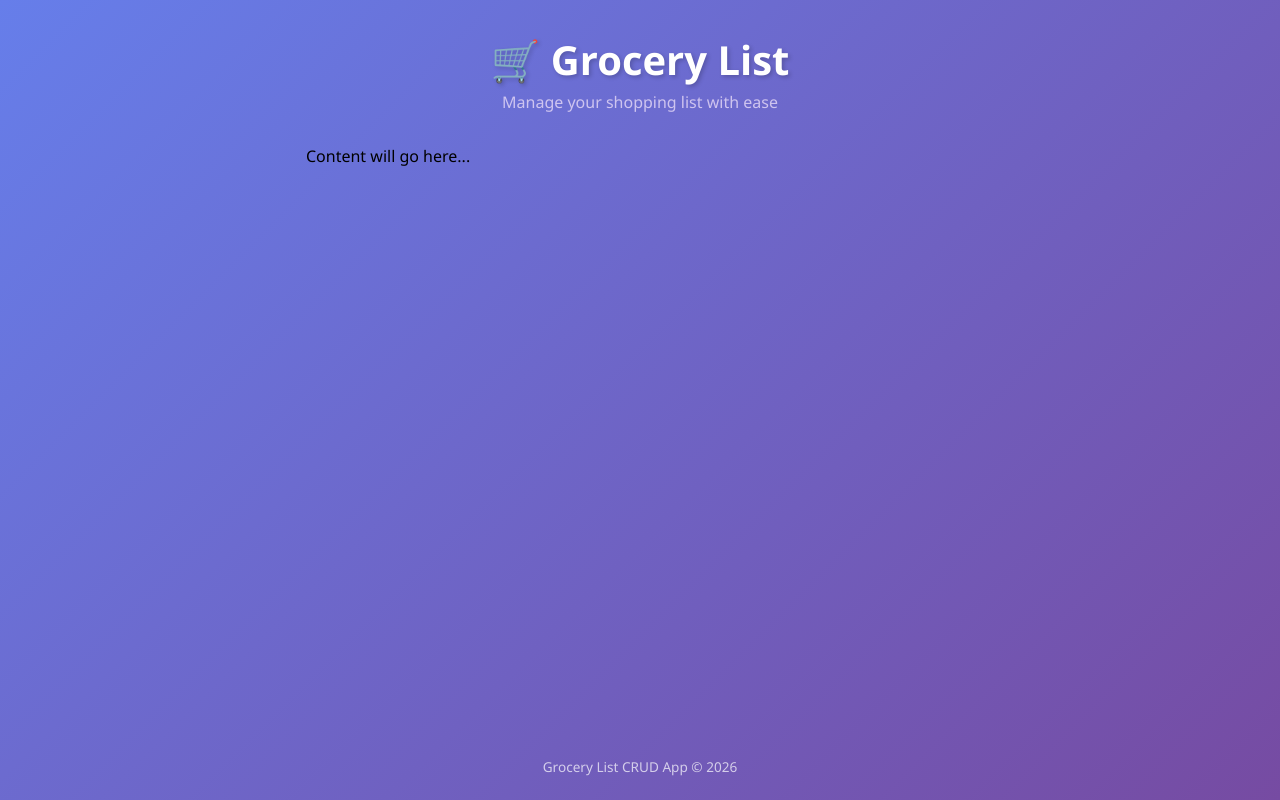
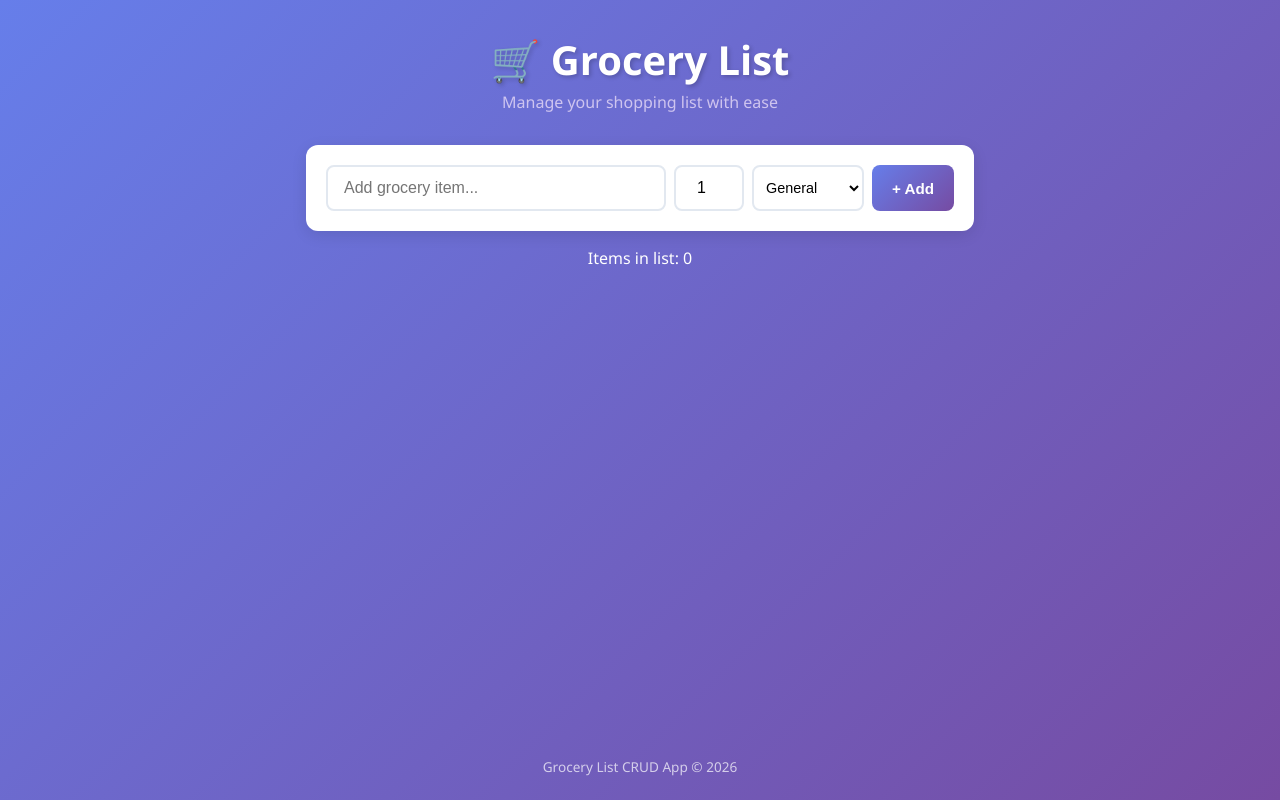
Before and after one commit to LuvaDongol/CRUD_REACT, a React (Create React App) app: page / in a window 1280 px wide. Built offline with nearby package versions, Linux system fonts and the light colour scheme.

Commit message:
Add AddGroceryForm component with CREATE functionality

```diff
--- a/src/App.css
+++ b/src/App.css
@@ -53,3 +53,88 @@ body {
   color: rgba(255, 255, 255, 0.7);
   font-size: 0.85rem;
 }
+
+/* ===== Add Form ===== */
+.add-form {
+  background: white;
+  border-radius: 12px;
+  padding: 1.25rem;
+  box-shadow: 0 4px 15px rgba(0, 0, 0, 0.1);
+  margin-bottom: 1rem;
+}
+
+.form-row {
+  display: flex;
+  gap: 0.5rem;
+  flex-wrap: wrap;
+}
+
+.form-input {
+  flex: 1;
+  min-width: 150px;
+  padding: 0.75rem 1rem;
+  border: 2px solid #e2e8f0;
+  border-radius: 8px;
+  font-size: 1rem;
+  transition: border-color 0.2s;
+}
+
+.form-input:focus {
+  outline: none;
+  border-color: #667eea;
+}
+
+.form-quantity {
+  width: 70px;
+  padding: 0.75rem 0.5rem;
+  border: 2px solid #e2e8f0;
+  border-radius: 8px;
+  font-size: 1rem;
+  text-align: center;
+}
+
+.form-quantity:focus {
+  outline: none;
+  border-color: #667eea;
+}
+
+.form-category {
+  padding: 0.75rem 0.5rem;
+  border: 2px solid #e2e8f0;
+  border-radius: 8px;
+  font-size: 0.9rem;
+  background: white;
+  cursor: pointer;
+}
+
+.form-category:focus {
+  outline: none;
+  border-color: #667eea;
+}
+
+/* ===== Buttons ===== */
+.btn {
+  padding: 0.75rem 1.25rem;
+  border: none;
+  border-radius: 8px;
+  font-size: 0.95rem;
+  cursor: pointer;
+  transition: all 0.2s;
+  font-weight: 600;
+}
+
+.btn:disabled {
+  opacity: 0.5;
+  cursor: not-allowed;
+}
+
+.btn-add {
+  background: linear-gradient(135deg, #667eea, #764ba2);
+  color: white;
+  white-space: nowrap;
+}
+
+.btn-add:hover {
+  transform: translateY(-1px);
+  box-shadow: 0 4px 12px rgba(102, 126, 234, 0.4);
+}
--- a/src/App.js
+++ b/src/App.js
@@ -1,12 +1,52 @@
+import React, { useState, useEffect, useCallback } from "react";
 import "./App.css";
 import Header from "./components/Header";
+import AddGroceryForm from "./components/AddGroceryForm";
+
+// Load items from localStorage
+const loadFromStorage = () => {
+  try {
+    const stored = localStorage.getItem("groceryItems");
+    return stored ? JSON.parse(stored) : [];
+  } catch {
+    return [];
+  }
+};
+
+// Save items to localStorage
+const saveToStorage = (items) => {
+  localStorage.setItem("groceryItems", JSON.stringify(items));
+};
 
 function App() {
+  const [items, setItems] = useState(loadFromStorage);
+
+  // Persist to localStorage whenever items change
+  useEffect(() => {
+    saveToStorage(items);
+  }, [items]);
+
+  // CREATE - Add a new grocery item
+  const addItem = useCallback((newItem) => {
+    const item = {
+      id: Date.now(),
+      name: newItem.name,
+      quantity: newItem.quantity,
+      category: newItem.category,
+      purchased: false,
+      createdAt: new Date().toISOString(),
+    };
+    setItems((prev) => [item, ...prev]);
+  }, []);
+
   return (
     <div className="app">
       <Header />
       <div className="container">
-        <p>Content will go here...</p>
+        <AddGroceryForm onAdd={addItem} />
+        <p style={{ color: "white", textAlign: "center", marginTop: "1rem" }}>
+          Items in list: {items.length}
+        </p>
       </div>
       <footer className="app-footer">
         <p>Grocery List CRUD App &copy; 2026</p>
--- /dev/null
+++ b/src/components/AddGroceryForm.js
@@ -0,0 +1,69 @@
+import React, { useState } from "react";
+
+/**
+ * AddGroceryForm - Form component for creating new grocery items
+ * Handles name, quantity, and category input with form validation
+ */
+const AddGroceryForm = ({ onAdd }) => {
+  const [name, setName] = useState("");
+  const [quantity, setQuantity] = useState(1);
+  const [category, setCategory] = useState("General");
+
+  const handleSubmit = (e) => {
+    e.preventDefault();
+    if (name.trim() === "") return;
+
+    onAdd({
+      name: name.trim(),
+      quantity: parseInt(quantity) || 1,
+      category,
+    });
+
+    setName("");
+    setQuantity(1);
+    setCategory("General");
+  };
+
+  return (
+    <form className="add-form" onSubmit={handleSubmit}>
+      <div className="form-row">
+        <input
+          type="text"
+          value={name}
+          onChange={(e) => setName(e.target.value)}
+          placeholder="Add grocery item..."
+          className="form-input"
+        />
+        <input
+          type="number"
+          value={quantity}
+          onChange={(e) => setQuantity(e.target.value)}
+          min="1"
+          className="form-quantity"
+          title="Quantity"
+        />
+        <select
+          value={category}
+          onChange={(e) => setCategory(e.target.value)}
+          className="form-category"
+        >
+          <option value="General">General</option>
+          <option value="Fruits">Fruits</option>
+          <option value="Vegetables">Vegetables</option>
+          <option value="Dairy">Dairy</option>
+          <option value="Meat">Meat</option>
+          <option value="Bakery">Bakery</option>
+          <option value="Beverages">Beverages</option>
+          <option value="Snacks">Snacks</option>
+          <option value="Frozen">Frozen</option>
+          <option value="Household">Household</option>
+        </select>
+        <button type="submit" className="btn btn-add">
+          + Add
+        </button>
+      </div>
+    </form>
+  );
+};
+
+export default AddGroceryForm;
```
